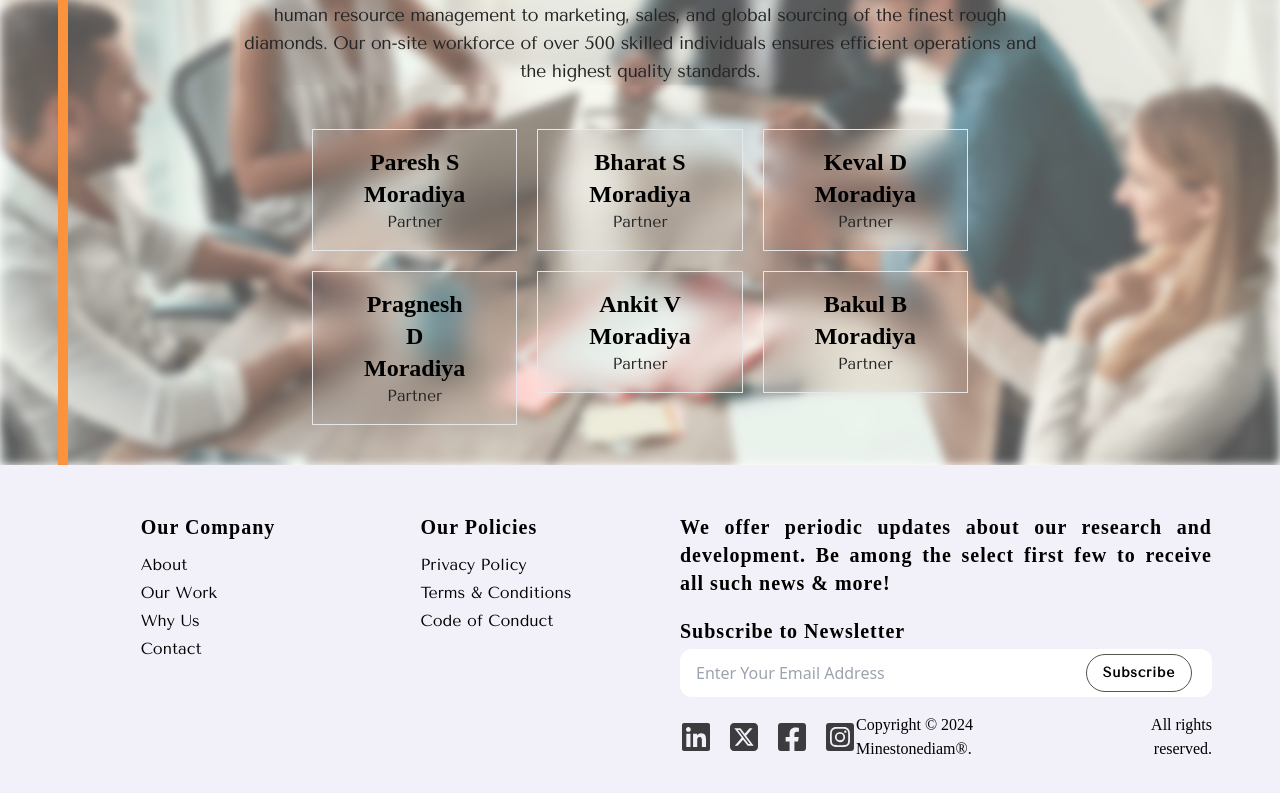
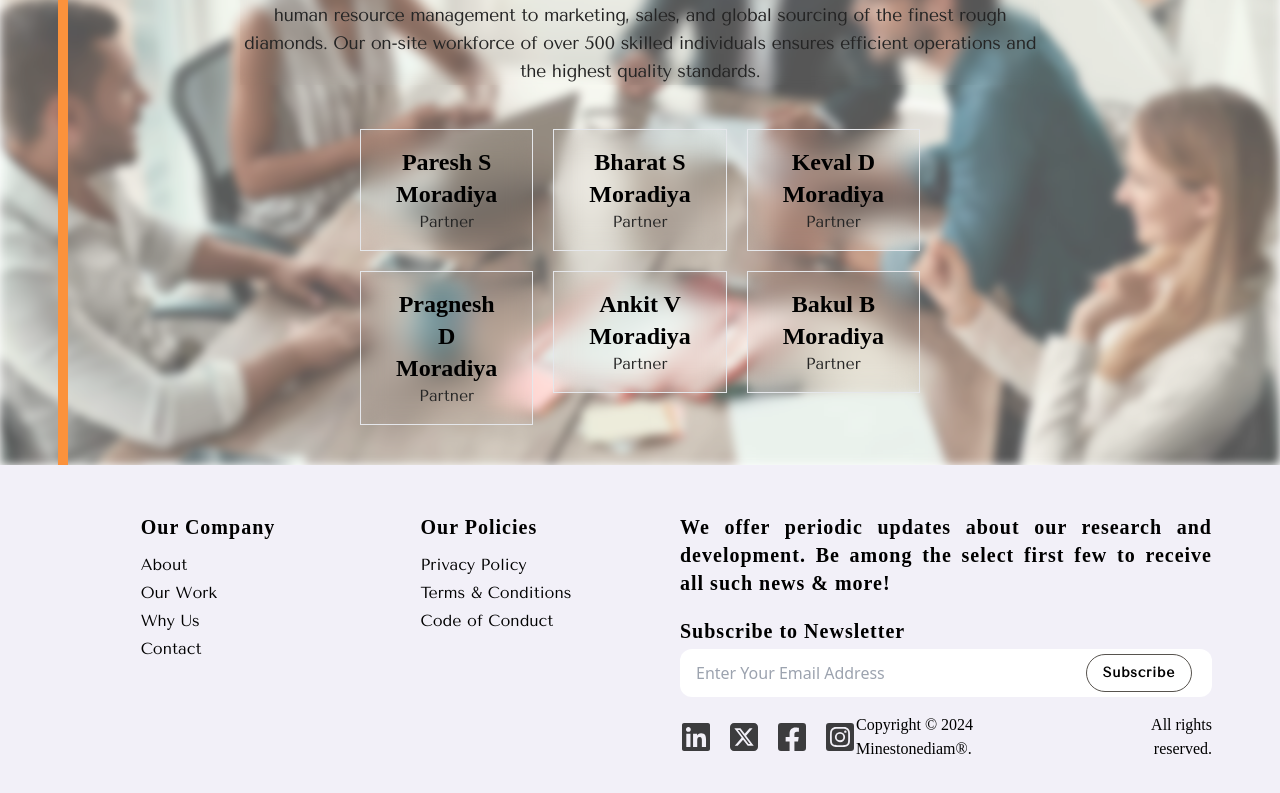
Before and after one commit to deep-sutariya/Minestone-Diam, a Next.js app: page /about in a window 1280 px wide. Shown: the part 2415-3208 px from the top of the page. Built offline with nearby package versions, Linux system fonts and the light colour scheme; a web font is replaced by a local one.

Commit message:
Update TeamCard.js

```diff
--- a/src/components/TeamCard.js
+++ b/src/components/TeamCard.js
@@ -4,7 +4,7 @@ const TeamCard = ({ name, surname, role }) => {
     return (
         <div className=" duration-150 w-1/3">
             <TranslateFragment y="100">
-                <div className=" flex-col gap-y-4 px-2 md:px-8 lg:px-12 text-center py-2 md:py-4 border backdrop-blur-md hover:scale-105 duration-150 cursor-pointer">
+                <div className=" flex-col gap-y-4 px-2 md:px-8 text-center py-2 md:py-4 border backdrop-blur-md hover:scale-105 duration-150 cursor-pointer">
                 <div className="flex flex-col justify-center items-center">
                     <div className="text-[11px] md:text-lg lg:text-2xl font-heading font-semibold">{name}</div>
                     <div className="text-[11px] md:text-lg lg:text-2xl font-heading font-semibold">{surname}</div>
```
